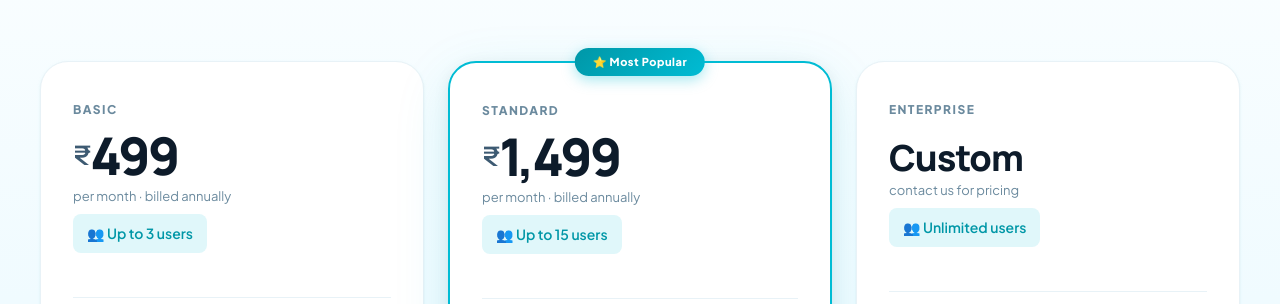
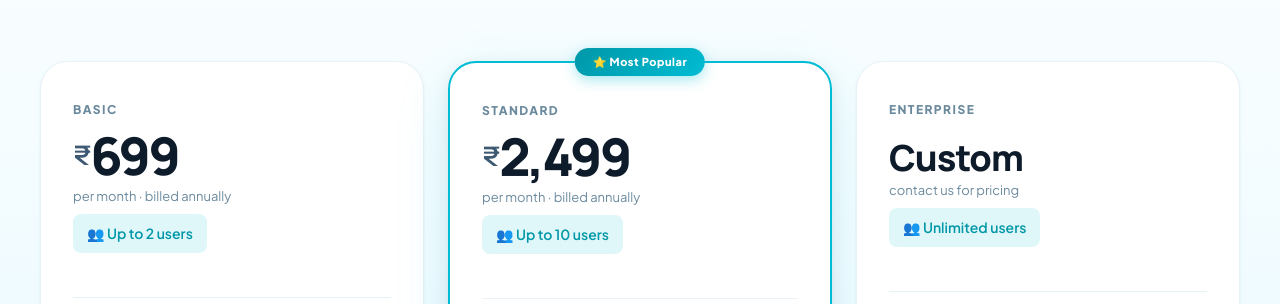
Before and after one commit to prithvikr845422/tickoradesk-website, a plain HTML site: page index.html in a window 1280 px wide. Shown: the part 3210-3514 px from the top of the page. Drawn offline with nearby package versions, Linux system fonts and the light colour scheme.

Commit message:
Update index.html

```diff
--- a/index.html
+++ b/index.html
@@ -1074,9 +1074,9 @@ height="0" width="0" style="display:none;visibility:hidden"></iframe></noscript>
     <div class="pricing-grid">
       <div class="price-card fade-up">
         <div class="price-plan">Basic</div>
-        <div class="price-amount"><span class="price-cur">₹</span>499</div>
+        <div class="price-amount"><span class="price-cur">₹</span>699</div>
         <div class="price-per">per month · billed annually</div>
-        <div class="price-users">👥 Up to 3 users</div>
+        <div class="price-users">👥 Up to 2 users</div>
         <hr class="price-divider">
         <ul class="price-feats">
           <li class="price-feat-item"><span class="price-feat-check"><svg viewBox="0 0 11 11" fill="none"><polyline points="1.5,5.5 4.5,8.5 9.5,2" stroke="#0097A7" stroke-width="1.6" stroke-linecap="round" stroke-linejoin="round"/></svg></span>Ticket management dashboard</li>
@@ -1090,9 +1090,9 @@ height="0" width="0" style="display:none;visibility:hidden"></iframe></noscript>
       <div class="price-card featured fade-up fade-up-d1">
         <div class="price-popular">⭐ Most Popular</div>
         <div class="price-plan">Standard</div>
-        <div class="price-amount"><span class="price-cur">₹</span>1,499</div>
+        <div class="price-amount"><span class="price-cur">₹</span>2,499</div>
         <div class="price-per">per month · billed annually</div>
-        <div class="price-users">👥 Up to 15 users</div>
+        <div class="price-users">👥 Up to 10 users</div>
         <hr class="price-divider">
         <ul class="price-feats">
           <li class="price-feat-item"><span class="price-feat-check"><svg viewBox="0 0 11 11" fill="none"><polyline points="1.5,5.5 4.5,8.5 9.5,2" stroke="#0097A7" stroke-width="1.6" stroke-linecap="round" stroke-linejoin="round"/></svg></span>Everything in Basic</li>
```
